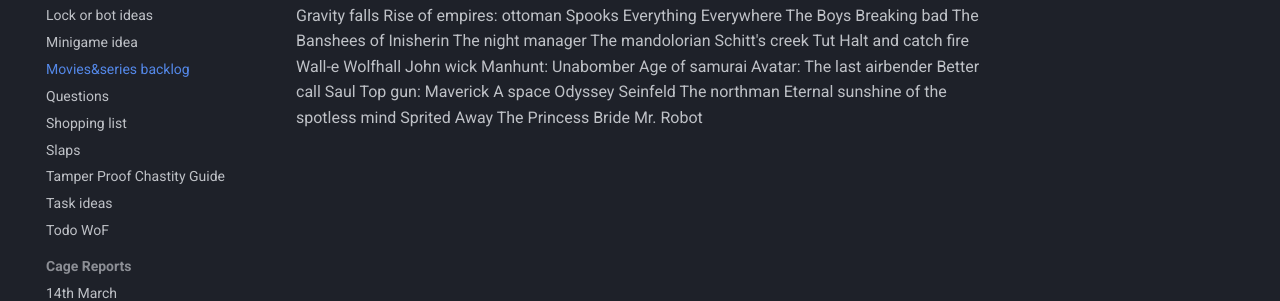
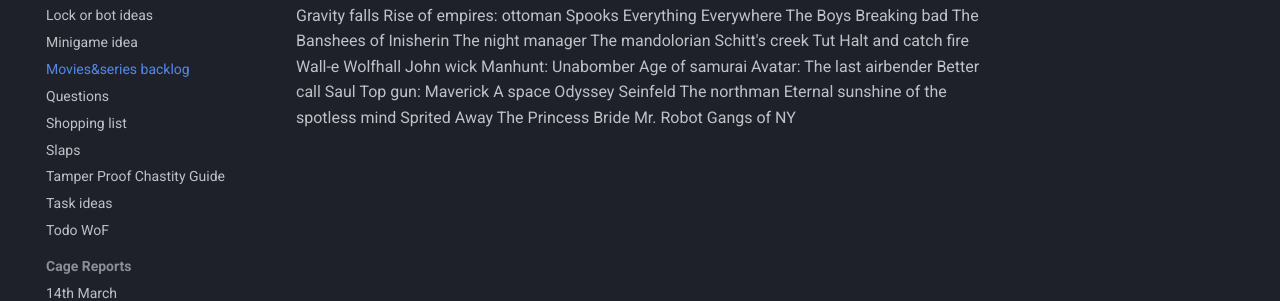
Before and after one commit to bris00/DFMA, an MkDocs documentation site: the page built from diary/Movies&series backlog.md, in a window 1280 px wide. Shown: the part 177-478 px from the top of the page. Built offline with MkDocs 1.6.1 and Material for MkDocs 9.7.7, drawn with Linux system fonts in a browser that asks for light colours.

Commit message:
vault backup: 2023-05-07 21:42:25
Affected files:
diary/Movies&series backlog.md

```diff
--- a/diary/Movies&series backlog.md
+++ b/diary/Movies&series backlog.md
@@ -25,3 +25,4 @@ Eternal sunshine of the spotless mind
 Sprited Away
 The Princess Bride
 Mr. Robot
+Gangs of NY
```
